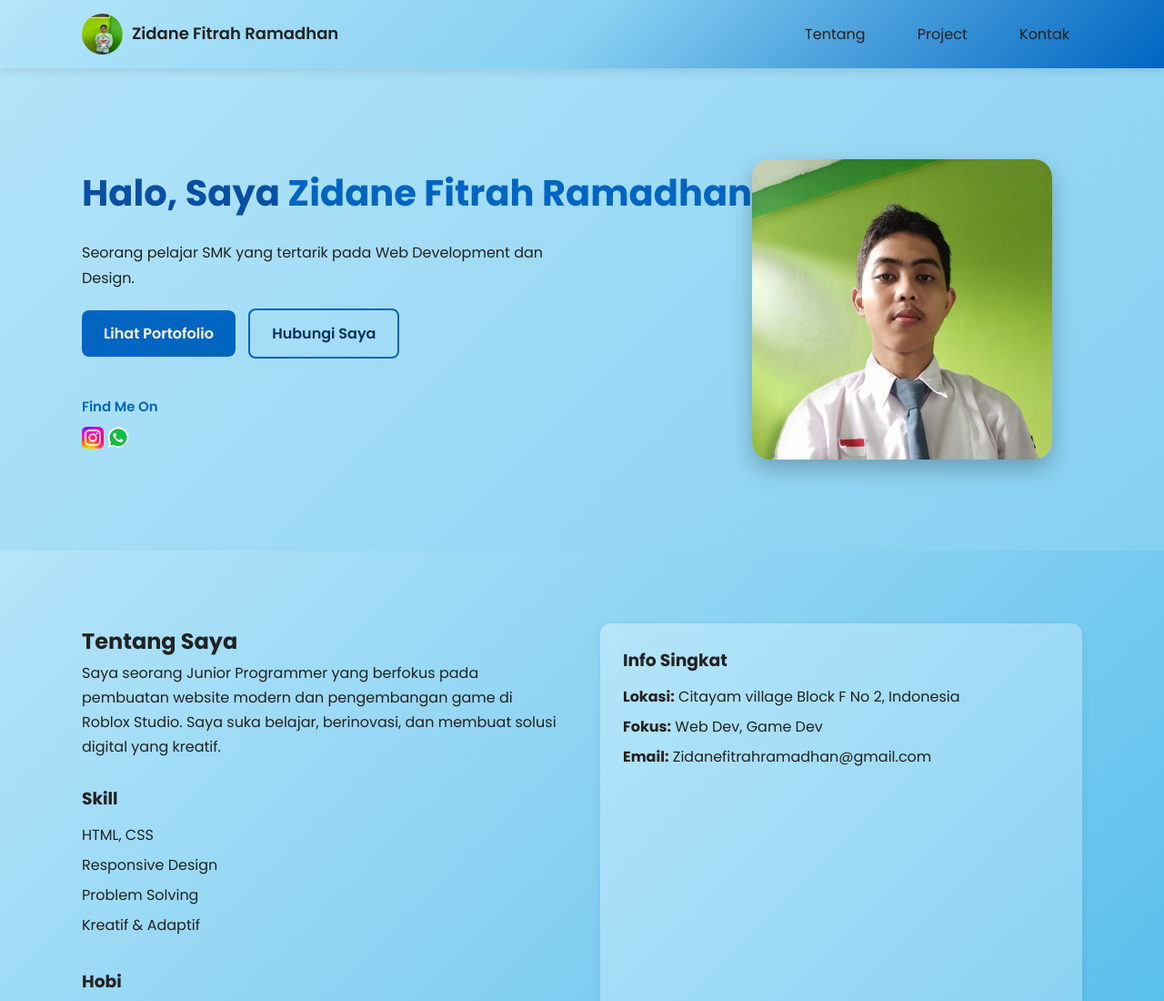
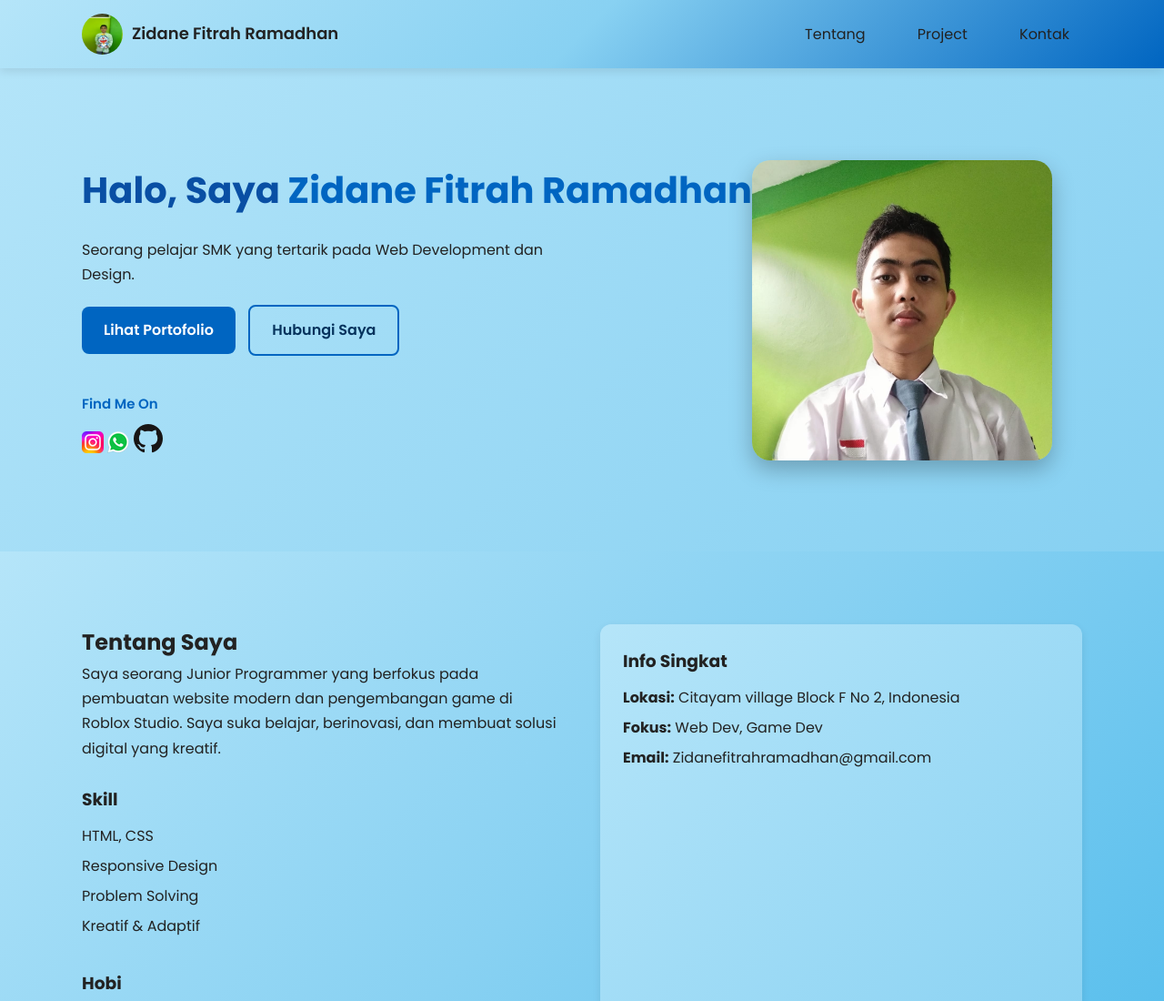
Before and after one commit to zidanx4/Website-personal, a plain HTML site: page index.html in a window 1280 px wide. Shown: the top 1100 px of the page at 91% size. Drawn offline with Linux system fonts and the light colour scheme.

Commit message:
Add files via upload

```diff
--- a/index.html
+++ b/index.html
@@ -49,6 +49,10 @@
 
                 <a href="https://wa.me/6282211037054  " class="icon">
                     <img src="aset/wa.png" alt="WhatsApp">
+                </a>
+
+                <a href="https://github.com/zidanx4" class="icon">
+                    <img src="aset/git.png" alt="github">
                 </a>
             </div>
         </div>
```
Also changed, not shown: aset/git.png (added).
